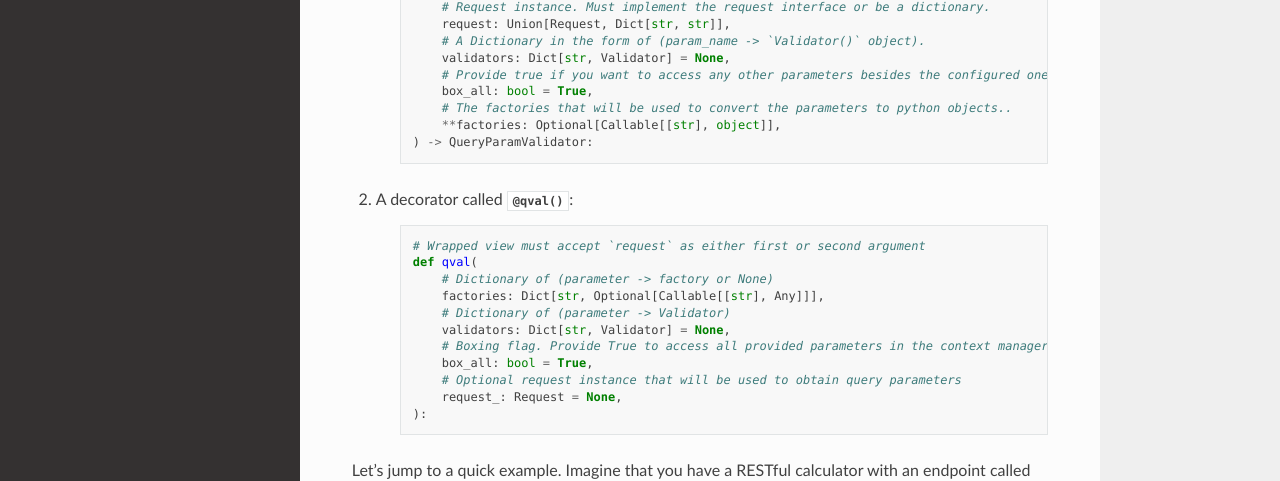
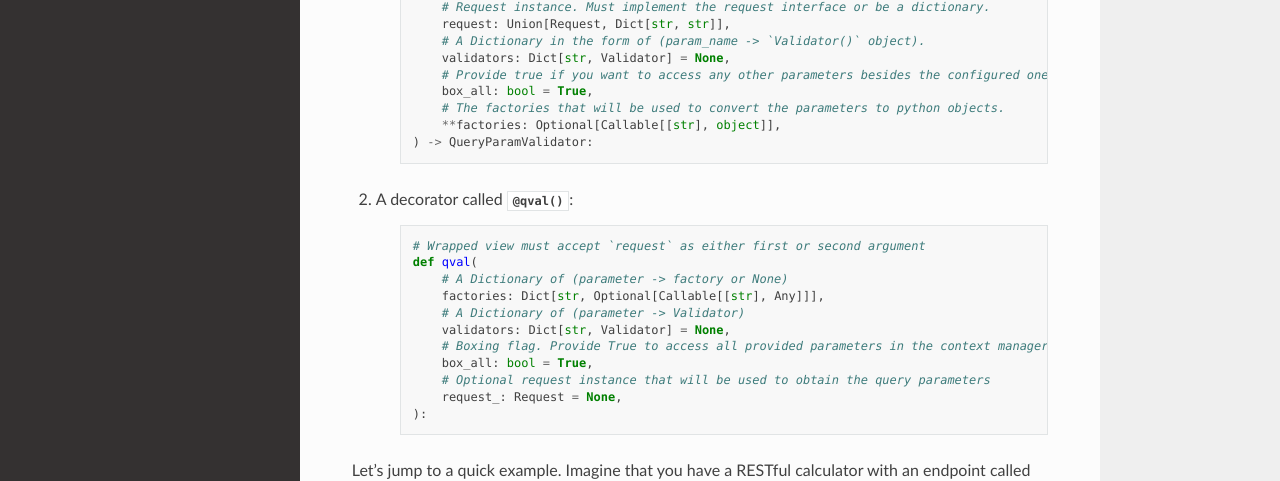
Before and after one commit to optimalstrategy/Qval, a Sphinx documentation site: the page built from docs/source/basic_usage.rst, in a window 1280 px wide and 900 px high. Shown: the part 292-773 px from the top of the window. Built offline with Sphinx 7.4.7 and the Read the Docs theme 2.0.0, drawn with Linux system fonts in a browser that asks for light colours; pages that are not in the unit, such as notebooks, are missing from menus; some of the changed text lies outside the part shown.

Commit message:
Update the docs; bump to 4.0.1

```diff
--- a/docs/source/basic_usage.rst
+++ b/docs/source/basic_usage.rst
@@ -15,9 +15,9 @@
             request: Union[Request, Dict[str, str]],
             # A Dictionary in the form of (param_name -> `Validator()` object).
             validators: Dict[str, Validator] = None,
-            # Provide true if you want to access any other parameters besides the configured ones  inside the validation context.
+            # Provide true if you want to access any other parameters besides the configured ones inside the validation context.
             box_all: bool = True,
-            # The factories that will be used to convert the parameters to python objects..
+            # The factories that will be used to convert the parameters to python objects.
             **factories: Optional[Callable[[str], object]],
         ) -> QueryParamValidator:
 
@@ -27,13 +27,13 @@
 
         # Wrapped view must accept `request` as either first or second argument
         def qval(
-            # Dictionary of (parameter -> factory or None)
+            # A Dictionary of (parameter -> factory or None)
             factories: Dict[str, Optional[Callable[[str], Any]]],
-            # Dictionary of (parameter -> Validator)
+            # A Dictionary of (parameter -> Validator)
             validators: Dict[str, Validator] = None,
             # Boxing flag. Provide True to access all provided parameters in the context manager
             box_all: bool = True,
-            # Optional request instance that will be used to obtain query parameters
+            # Optional request instance that will be used to obtain the query parameters
             request_: Request = None,
         ):
 
@@ -104,8 +104,8 @@
 
         def price_validator(price: int) -> bool:
             """
-            A predicate to validate `price` query parameter.
-            Provides custom error message.
+            A predicate to validate the `price` query parameter.
+            Provides a custom error message.
             """
             if price <= 0:
                 # If price does not match our requirements, we raise QvalValidationError() with a custom message.
--- a/docs/source/frameworks.rst
+++ b/docs/source/frameworks.rst
@@ -12,7 +12,7 @@
 Django
 ------
 For Django *without* DRF you may need to add the exception handler to :code:`settings.MIDDLEWARE`. Qval attempts to
-do it automatically if :code:`DJANO_SETTINGS_MODULE` is set. Otherwise you'll see the following message:
+do it automatically if :code:`DJANO_SETTINGS_MODULE` is set. Otherwise, you'll see the following message:
 
 .. code-block:: bash
 
--- a/docs/source/index.rst
+++ b/docs/source/index.rst
@@ -5,7 +5,7 @@
 small projects that require a lot of repetitive parameter validation. In contrast with DRF's
 `Validators <https://www.django-rest-framework.org/api-guide/validators/>`_ (and other serialization abstractions),
 Qval requires almost no boilerplate. It is built using context managers and mainly
-targets `Django <https://www.djangoproject.com/>`_ and DRF `Django Rest Framework <https://www.django-rest-framework.org/>`_,
+targets `Django <https://www.djangoproject.com/>`_ and `Django Rest Framework <https://www.django-rest-framework.org/>`_ (DRF),
 but also supports `Flask <http://flask.pocoo.org/>`_ and `Falcon <https://falconframework.org/>`_.
 
 Qval can validate incoming query parameters, convert them to python objects and
--- a/qval/__init__.py
+++ b/qval/__init__.py
@@ -94,4 +94,4 @@
 from .validator import Validator, QvalValidationError
 
 
-__version__ = "0.4.0"
+__version__ = "0.4.1"
```
Also changed, not shown: other parts of docs/source/basic_usage.rst (+1 -1 lines), README.md (+1 -1 lines), docs/source/configuration.rst (+5 -3 lines).
